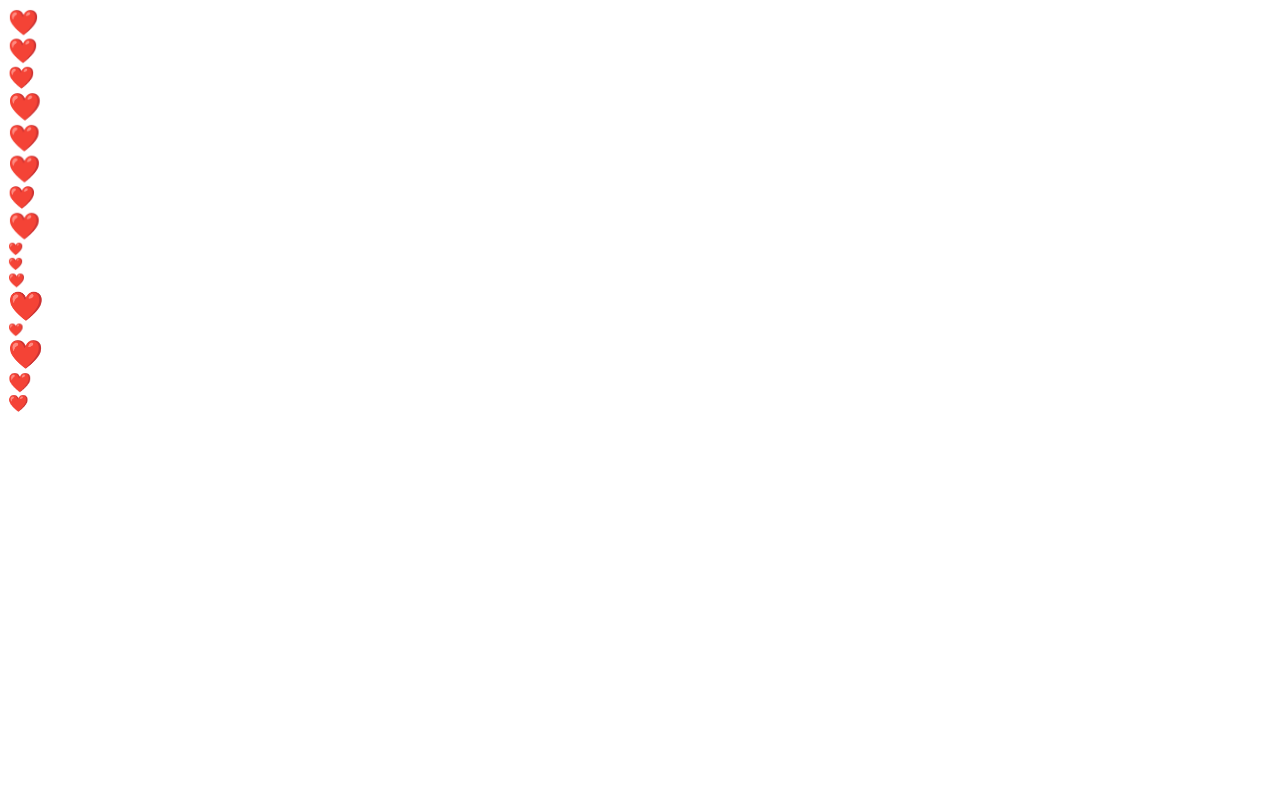
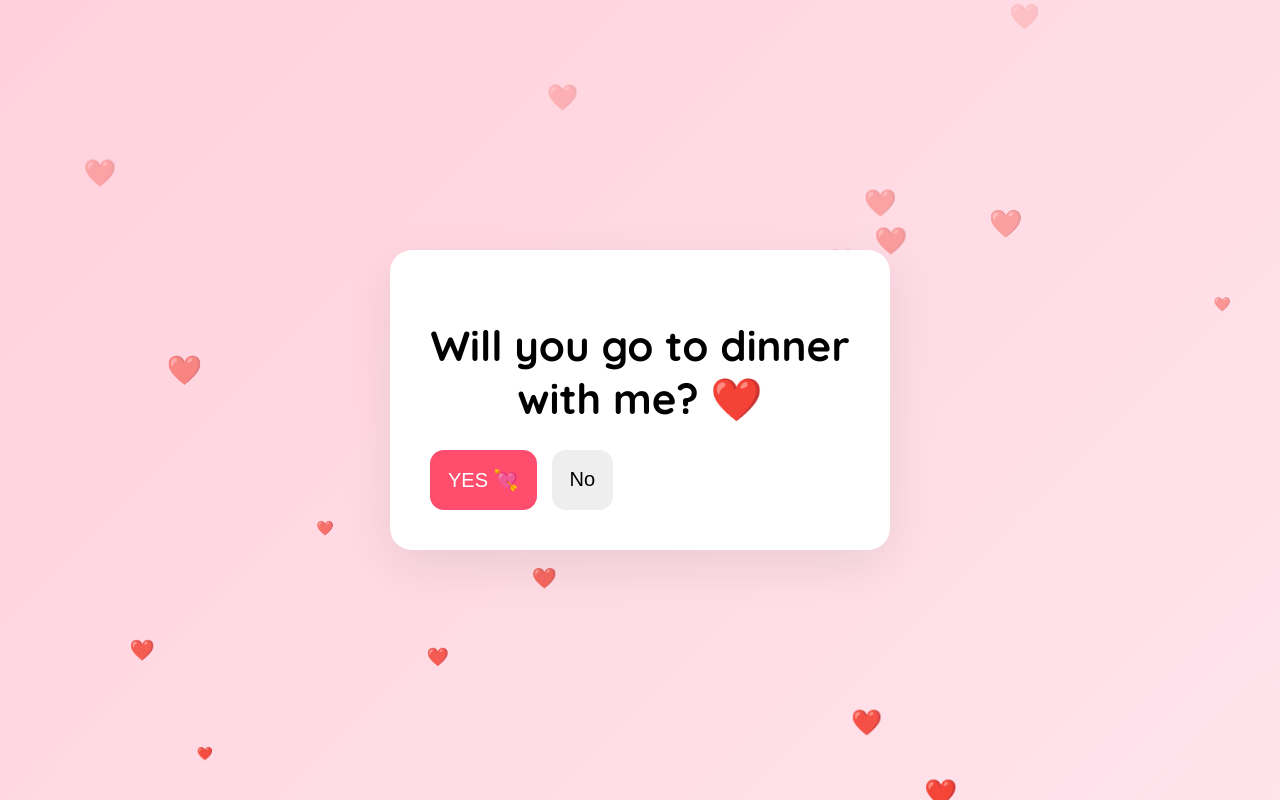
Before and after one commit to tobiaswaris/testiiii, a plain HTML site: page index.html in a window 1280 px wide. Drawn offline with Linux system fonts and the light colour scheme.

Commit message:
Update index.html

```diff
--- a/index.html
+++ b/index.html
@@ -1,40 +1,168 @@
+<!DOCTYPE html>
+<html lang="en">
+<head>
+<meta charset="UTF-8">
+<meta name="viewport" content="width=device-width, initial-scale=1.0">
+
+<title>A tiny question ❤️</title>
+
+<link href="https://fonts.googleapis.com/css2?family=Quicksand:wght@400;700&display=swap" rel="stylesheet">
+
+<style>
+
+*{
+box-sizing:border-box;
+}
+
+body{
+margin:0;
+height:100vh;
+display:flex;
+justify-content:center;
+align-items:center;
+background:linear-gradient(135deg,#ffd1dc,#ffe4ec);
+font-family:'Quicksand', sans-serif;
+overflow:hidden;
+position:relative; /* fixes floating hearts */
+}
+
+/* Floating hearts */
+
+.heart{
+position:fixed;
+bottom:-20px;
+color:#ff4d6d;
+animation:float linear forwards;
+pointer-events:none;
+}
+
+@keyframes float{
+from{
+transform:translateY(0);
+opacity:1;
+}
+to{
+transform:translateY(-120vh);
+opacity:0;
+}
+}
+
+/* Card */
+
+.container{
+max-width:500px;
+width:90%;
+text-align:center;
+background:white;
+padding:40px;
+border-radius:22px;
+box-shadow:0 15px 50px rgba(0,0,0,0.08);
+z-index:2;
+}
+
+h1{
+font-size:clamp(28px,6vw,42px);
+margin-bottom:10px;
+}
+
+.buttons{
+margin-top:25px;
+display:flex;
+flex-direction:column;
+gap:15px;
+}
+
+button{
+padding:18px;
+font-size:20px;
+border:none;
+border-radius:14px;
+cursor:pointer;
+transition:.25s;
+}
+
+button:active{
+transform:scale(.96);
+}
+
+.yes-button{
+background:#ff4d6d;
+color:white;
+}
+
+.no-button{
+background:#eee;
+}
+
+@media(min-width:600px){
+.buttons{
+flex-direction:row;
+}
+}
+
+</style>
+</head>
+
+<body>
+
+<div class="container">
+
+<h1>Will you go to dinner with me? ❤️</h1>
+
+<div class="buttons">
+<button class="yes-button" onclick="handleYesClick()">YES 💘</button>
+<button class="no-button" onclick="handleNoClick()">No</button>
+</div>
+
+</div>
+
 <script>
 
-// floating hearts generator
+/* ❤️ Floating hearts across full screen */
 setInterval(() => {
+
 const heart = document.createElement("div");
 heart.className = "heart";
 heart.innerHTML = "❤️";
-    heart.style.left = Math.random()*100 + "vw";
-    heart.style.fontSize = (Math.random()*20 + 10) + "px";
-    heart.style.animationDuration = (Math.random()*3 + 3) + "s";
+
+heart.style.left = (Math.random()*90 + 5) + "vw";
+heart.style.fontSize = (Math.random()*18 + 12) + "px";
+heart.style.animationDuration = (Math.random()*3 + 4) + "s";
 
 document.body.appendChild(heart);
-    setTimeout(()=>heart.remove(),6000);
-},300);
 
+setTimeout(()=>heart.remove(),7000);
+
+}, 250);
+
+
+
+/* NO messages */
 
 const messages = [
 "Are you sure? 🙂",
 "Really sure??",
-   "Just think about it...",
+"Think about the food...",
 "It could be fun...",
-   "I might even let you pick dessert 😌",
+"I might let you pick dessert 😌",
 "Don’t break my heart...",
 "Last chance!",
 "Okay fine…",
 "Wait… what if I insist?",
-   "Yes ❤️"
+"Fine… YES ❤️"
 ];
 
 let messageIndex = 0;
 
-function handleNoClick() {
+
+/* NO button behavior */
+
+function handleNoClick(){
 
 const noButton = document.querySelector('.no-button');
 const yesButton = document.querySelector('.yes-button');
 
-   // LAST message triggers the playful forced yes
+/* After full loop → playful forced yes */
 if(messageIndex === messages.length - 1){
 forcedYes();
 return;
@@ -43,15 +171,20 @@ function handleNoClick() {
 noButton.textContent = messages[messageIndex];
 messageIndex++;
 
+/* grow yes button */
 const currentSize = parseFloat(window.getComputedStyle(yesButton).fontSize);
-   yesButton.style.fontSize = `${currentSize * 1.2}px`;
+yesButton.style.fontSize = `${currentSize * 1.15}px`;
+
 }
 
 
-// ✅ REAL YES (when she actually presses yes)
-function handleYesClick() {
+
+/* REAL YES */
+
+function handleYesClick(){
 
 document.body.innerHTML = `
+
 <div style="
 height:100vh;
 display:flex;
@@ -78,10 +211,13 @@ I can't wait for our dinner 🥰
 }
 
 
-// 😄 PLAYFUL FORCED YES
-function forcedYes() {
+
+/* PLAYFUL FORCED YES */
+
+function forcedYes(){
 
 document.body.innerHTML = `
+
 <div style="
 height:100vh;
 display:flex;
@@ -108,3 +244,6 @@ I promise it'll be worth it ❤️
 }
 
 </script>
+
+</body>
+</html>
```
Lines whose indentation alone changed are shown as unchanged.
